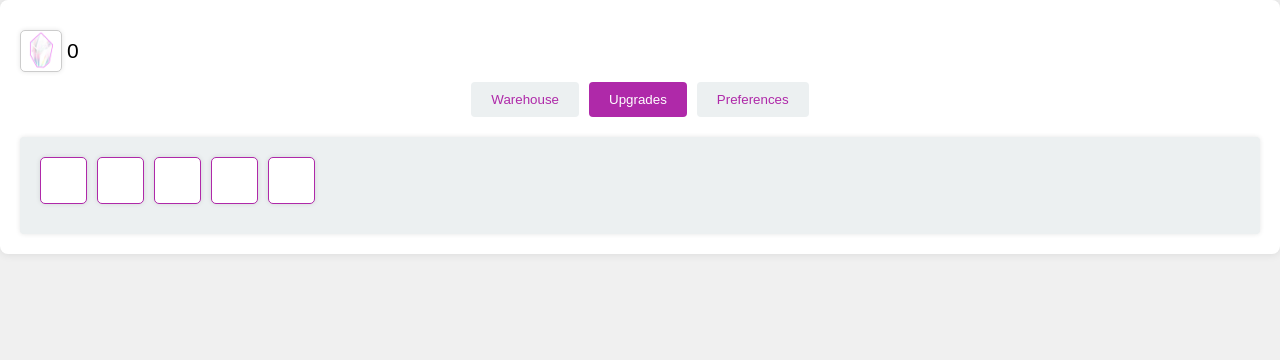
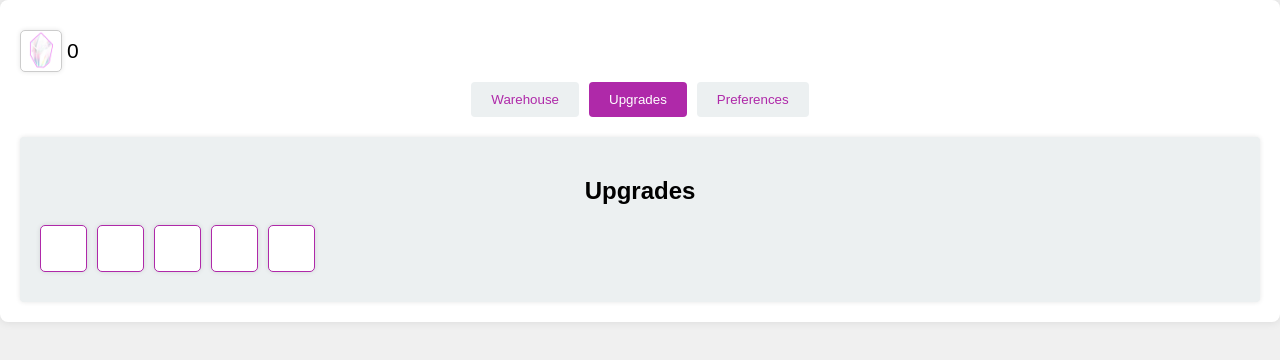
Before and after one commit to fEvarto/Crystal-Evolution, a plain HTML site: page index.html in a window 1280 px wide. Both pictures are taken after a click on the button "Upgrades". Drawn offline with Linux system fonts and the light colour scheme.

Commit message:
v0.0.2 Hotfix b

```diff
--- a/index.html
+++ b/index.html
@@ -31,6 +31,7 @@
     </div>
 
     <div id="upgradesContent" class="tabContent">
+      <h2>Upgrades</h2>
       <div id="mainupgradeGrid" class="mainupgrade-grid"></div>
       <div id="tooltip" class="tooltip"></div>
     </div>
@@ -52,6 +53,7 @@
         <img src="images/Patreon.png" alt="Patreon Logo" class="patreon-logo">
         Patreon</button>
       <button id="patchLink" onclick="window.open('https://docs.google.com/document/d/e/2PACX-1vTjnjNGj_Nwgq14q_9jTfSEdNrxo9vmAToN0zX8TUukd-Twf8TZcOpAL4eKDXWW4_RMNAO-NJgL37wT/pub', '_blank')" style="background-color: rgb(81, 98, 255);" href="#">Patch notes</button>
+      <br><label for="file">File progress:</label><progress id="file" max="100" value="70">70%</progress>
       <h3>Crystal Evolution v0.0.2</h3>
     </div>
   </div>
```
